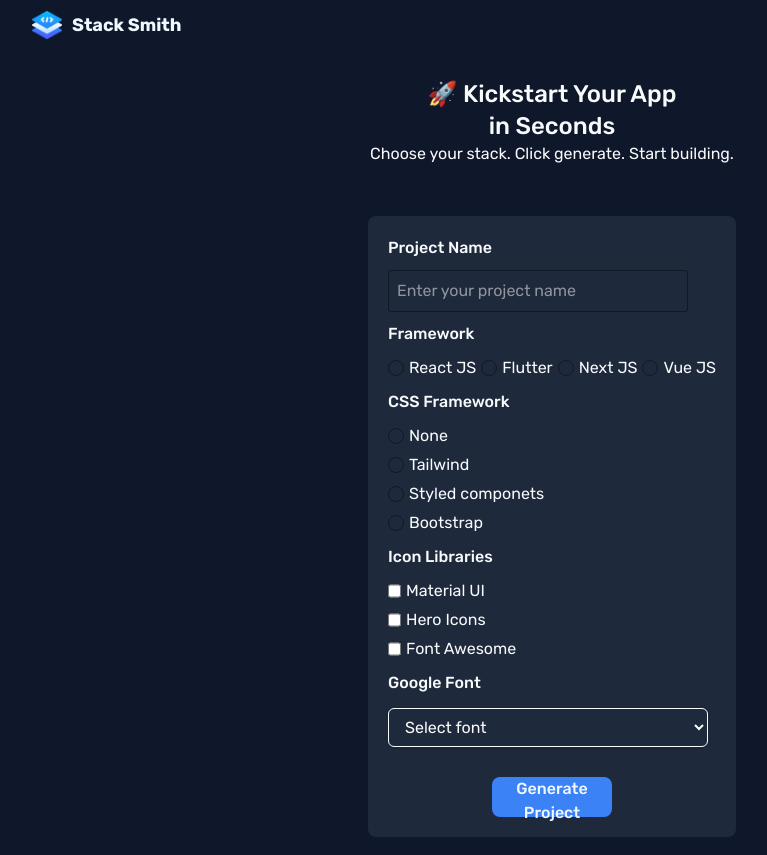
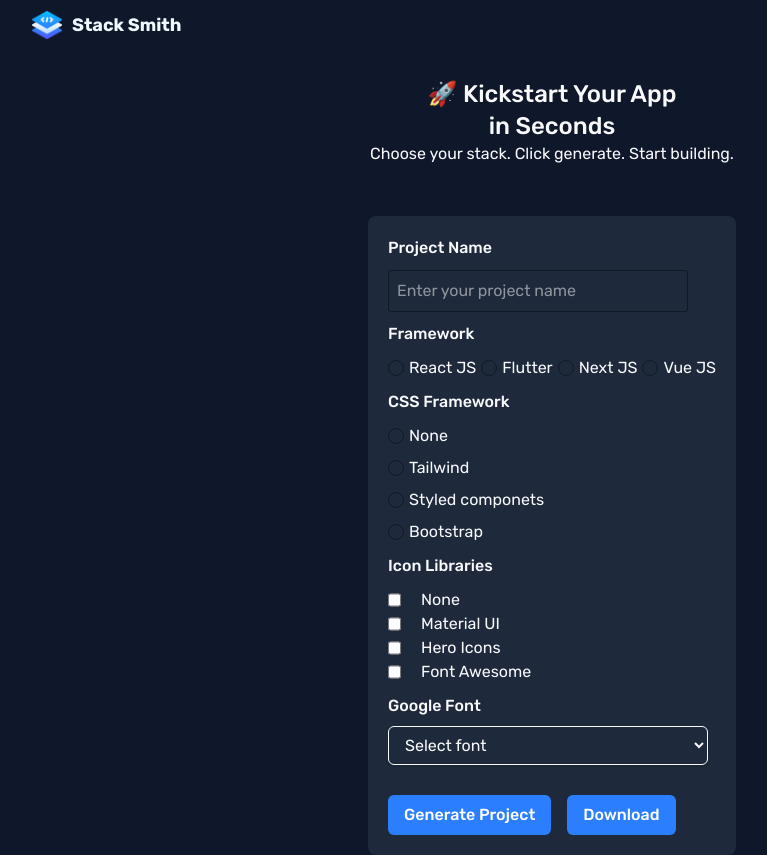
Before and after one commit to afsalshamsudeen/stacksmith, a React (Vite) app in the folder Client/: page / in a window 1280 px wide. Shown: the whole page, without its empty margins (88-855 px from the left). Built offline with nearby package versions, Linux system fonts and the light colour scheme; a web font is replaced by a local one.

Commit message:
ui Bug fix

```diff
--- a/Client/package.json
+++ b/Client/package.json
@@ -11,6 +11,7 @@
   },
   "dependencies": {
     "@tailwindcss/vite": "^4.1.4",
+    "axios": "^1.9.0",
     "react": "^19.0.0",
     "react-dom": "^19.0.0",
     "styled-components": "^6.1.17"
--- a/Client/src/components/DropDown.jsx
+++ b/Client/src/components/DropDown.jsx
@@ -15,7 +15,7 @@ const DropdownMenu = () => {
     };
 
   return (
-    <div className='flex justify-start items-start bg-grey-100'>
+    <div className='flex justify-start items-start bg-grey-100 text-slate-50'>
         <div className='w-64'>
             <label htmlFor="options" className='block mb-2 text-base font-medium text-grey-700'>
                 Google Font
--- a/Client/src/components/GenerateProject/GenerateProject.css
+++ b/Client/src/components/GenerateProject/GenerateProject.css
@@ -1,19 +1,25 @@
-.checkbox{
-    display: flex;
-    flex-direction: row;
-    align-items: flex-start;
-    justify-content: center;
-    gap: 5px;
-}
+.custom-checkbox {
+    appearance: none;
+    width: 1rem;
+    height: 1rem;
+    border: 2px solid #fff;
+    border-radius: 0.25rem;
+    background-color: transparent;
+    cursor: pointer;
+    position: relative;
+    display: inline-block;
+  }
 
-.checkbox-des{
-    cursor: pointer;
-    display: flex;
-    gap: 5px;
-}
+  .custom-checkbox:checked {
+    background-color: #343435; /* Tailwind blue-500 */
+    border-color: #595a5a;
+  }
 
-.btn-div{
-    display: flex;
-    flex-direction: row;
-    align-items: center;
-}
+  .custom-checkbox:checked::before {
+    content: '';
+    color: white;
+    font-size: 0.75rem;
+    position: absolute;
+    top: 0;
+    left: 2px;
+  }
--- a/Client/src/components/GenerateProject/GenerateProject.jsx
+++ b/Client/src/components/GenerateProject/GenerateProject.jsx
@@ -21,14 +21,7 @@ const Wrapper  = styled.div`
     padding: 20px;
     gap: 10px;
 
-    div{
-        display: flex;
 
-        justify-content: flex-start;
-        flex-direction: column;
-        gap: 5px;
-        color: #F8FAFC;
-    }
     h1{
         font-size: 1rem;
         color: #F8FAFC;
@@ -87,20 +80,6 @@ const CSSFrameworkLabel = styled.label`
     color: #F8FAFC;
 
 `;
-
-const Button = styled.button`
-    background-color: #3B82F6;
-    outline: none;
-    color: aliceblue;
-    height: 40px;
-    width: 120px;
-    border: none;
-    border-radius: 8px;
-    margin-top: 20px;
-    font-weight: 500;
-    cursor: pointer;
-`;
-
 
 const DropDownContext = React.createContext({
     open: 'false',
@@ -165,7 +144,7 @@ const GenerateProject = () => {
             </Radiolabel>
 
             <h1>CSS Framework</h1>
-            <div>
+            <div className='flex flex-col items-start gap-2 text-slate-50'>
             <CSSFrameworkLabel>
             <RadioInput
                     type='radio'
@@ -208,9 +187,19 @@ const GenerateProject = () => {
             </div>
 
             <h1>Icon Libraries</h1>
-            <div className='checkbox'>
-                <label className='checkbox-des'>
-                    <input className='checkbox-des'
+            <div className='flex-row items-start justify-center text-slate-50 '>
+            <label className='flex gap-5 cursor-pointer'>
+                    <input className='flex gap-5 cursor-pointer'
+                    type="checkbox"
+                    value="none"
+                    checked= {ischecked === 'none'}
+                    onChange={handleCheck}
+                     />
+                    None
+                </label>
+
+                <label className='flex gap-5 cursor-pointer'>
+                    <input className='flex gap-5 cursor-pointer'
                     type="checkbox"
                     value="mui"
                     checked= {ischecked === 'mui'}
@@ -219,8 +208,8 @@ const GenerateProject = () => {
                     Material UI
                 </label>
 
-                <label className='checkbox-des'>
-                    <input className='checkbox-des'
+                <label className='flex gap-5 cursor-pointer'>
+                    <input className='flex gap-5 cursor-pointer'
                     type="checkbox"
                     value="hicon"
                     checked={ischecked === 'hicon'}
@@ -229,8 +218,8 @@ const GenerateProject = () => {
                     Hero Icons
                 </label>
 
-                <label className='checkbox-des'>
-                    <input className='checkbox-des'
+                <label className='flex gap-5 cursor-pointer'>
+                    <input className='flex gap-5 cursor-pointer'
                     type="checkbox"
                     value="fontawesome"
                     checked={ischecked === 'fontawesome'}
@@ -240,8 +229,9 @@ const GenerateProject = () => {
                 </label>
             </div>
                 <DropdownMenu/>
-            <div className='btn-div'>
-                <Button>Generate Project</Button>
+            <div className='flex flex-row justify-start w-full gap-4 mt-5'>
+                <button className='bg-blue-500 text-white px-4 py-2 rounded-md font-medium cursor-pointer hover:bg-blue-600'>Generate Project</button>
+                <button className='bg-blue-500 text-white px-4 py-2 rounded-md font-medium cursor-pointer hover:bg-blue-600'>Download</button>
             </div>
         </Wrapper>
     </Container>
```
Also changed, not shown: 1 other file (tests, documents, lock files or other folders).
